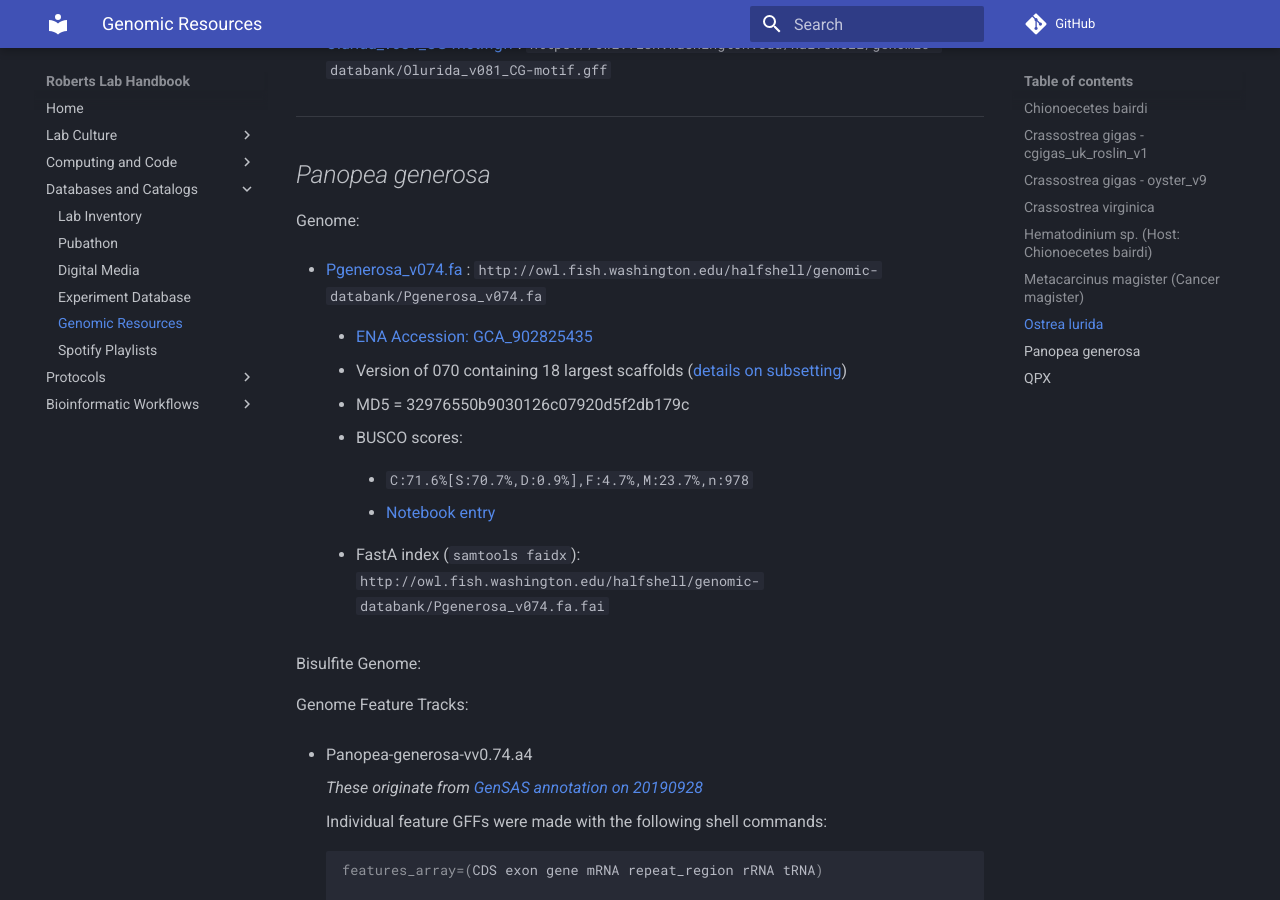
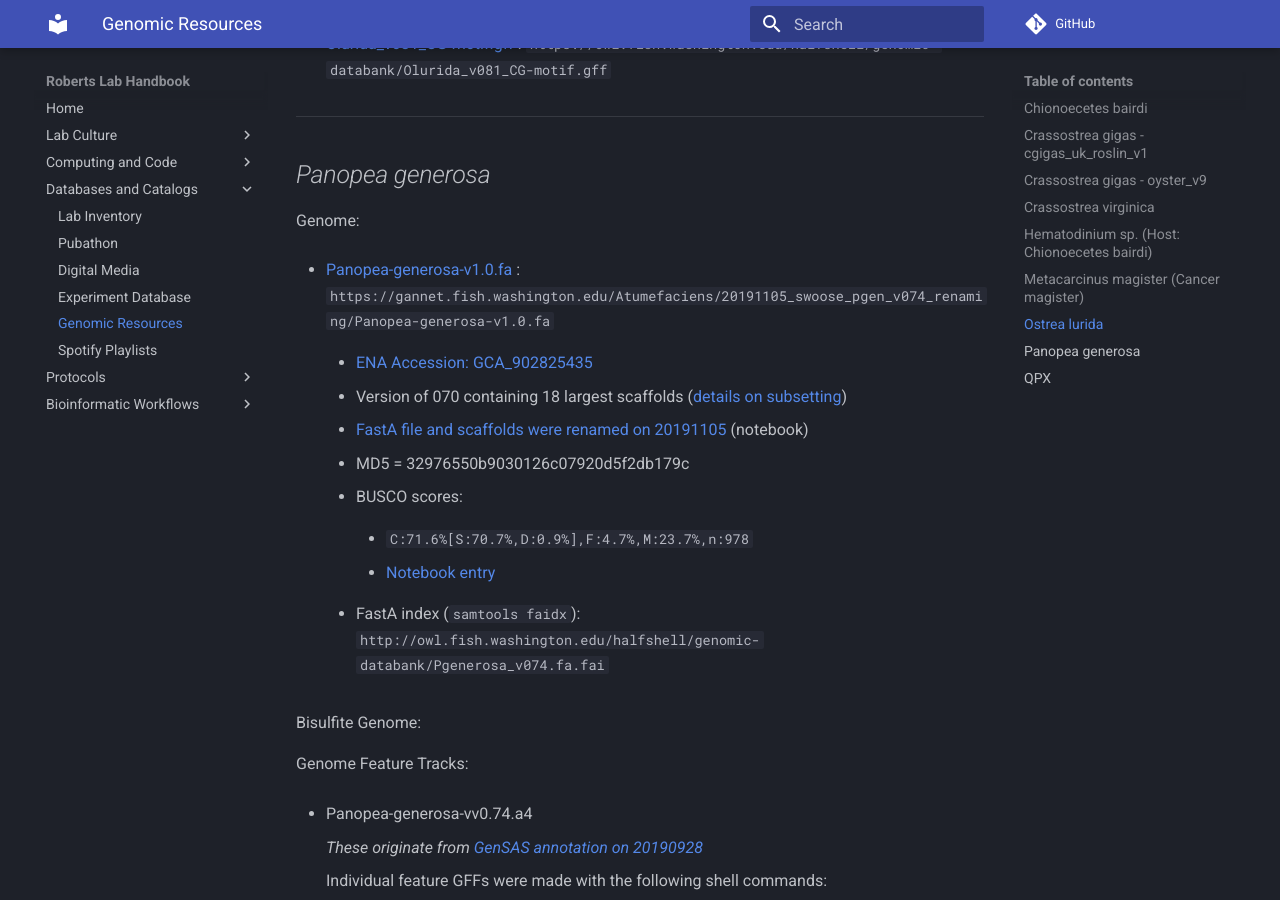
Before and after one commit to RobertsLab/resources, an MkDocs documentation site: the page built from docs/Genomic-Resources.md, in a window 1280 px wide and 900 px high, scrolled down 12136 px. Built offline with MkDocs 1.6.1 and Material for MkDocs 9.7.7, drawn with Linux system fonts in a browser that asks for light colours; comment, search, counter and statistics services are not loaded.

Commit message:
update pgen fasta link to v1.0

```diff
--- a/docs/Genomic-Resources.md
+++ b/docs/Genomic-Resources.md
@@ -572,11 +572,13 @@ Transcriptomes:
 
 Genome:
 
-* [Pgenerosa_v074.fa](http://owl.fish.washington.edu/halfshell/genomic-databank/Pgenerosa_v074.fa) : `http://owl.fish.washington.edu/halfshell/genomic-databank/Pgenerosa_v074.fa`
+* [Panopea-generosa-v1.0.fa](https://gannet.fish.washington.edu/Atumefaciens/20191105_swoose_pgen_v074_renaming/Panopea-generosa-v1.0.fa) : `https://gannet.fish.washington.edu/Atumefaciens/20191105_swoose_pgen_v074_renaming/Panopea-generosa-v1.0.fa`
 
     - [ENA Accession: GCA_902825435](https://www.ebi.ac.uk/ena/data/view/GCA_902825435)
 
     - Version of 070 containing 18 largest scaffolds ([details on subsetting](https://robertslab.github.io/sams-notebook/2019/06/25/Data-Wrangling-FastA-Subsetting-of-Pgenerosa_v070.fa-Using-samtools-faidx.html))
+
+    - [FastA file and scaffolds were renamed on 20191105](https://robertslab.github.io/sams-notebook/2019/11/05/Data-Wrangling-Rename-Pgenerosa_v074-Files-and-Scaffolds.html) (notebook)
 
     - MD5 = 32976550b9030126c07920d5f2db179c
 
```
